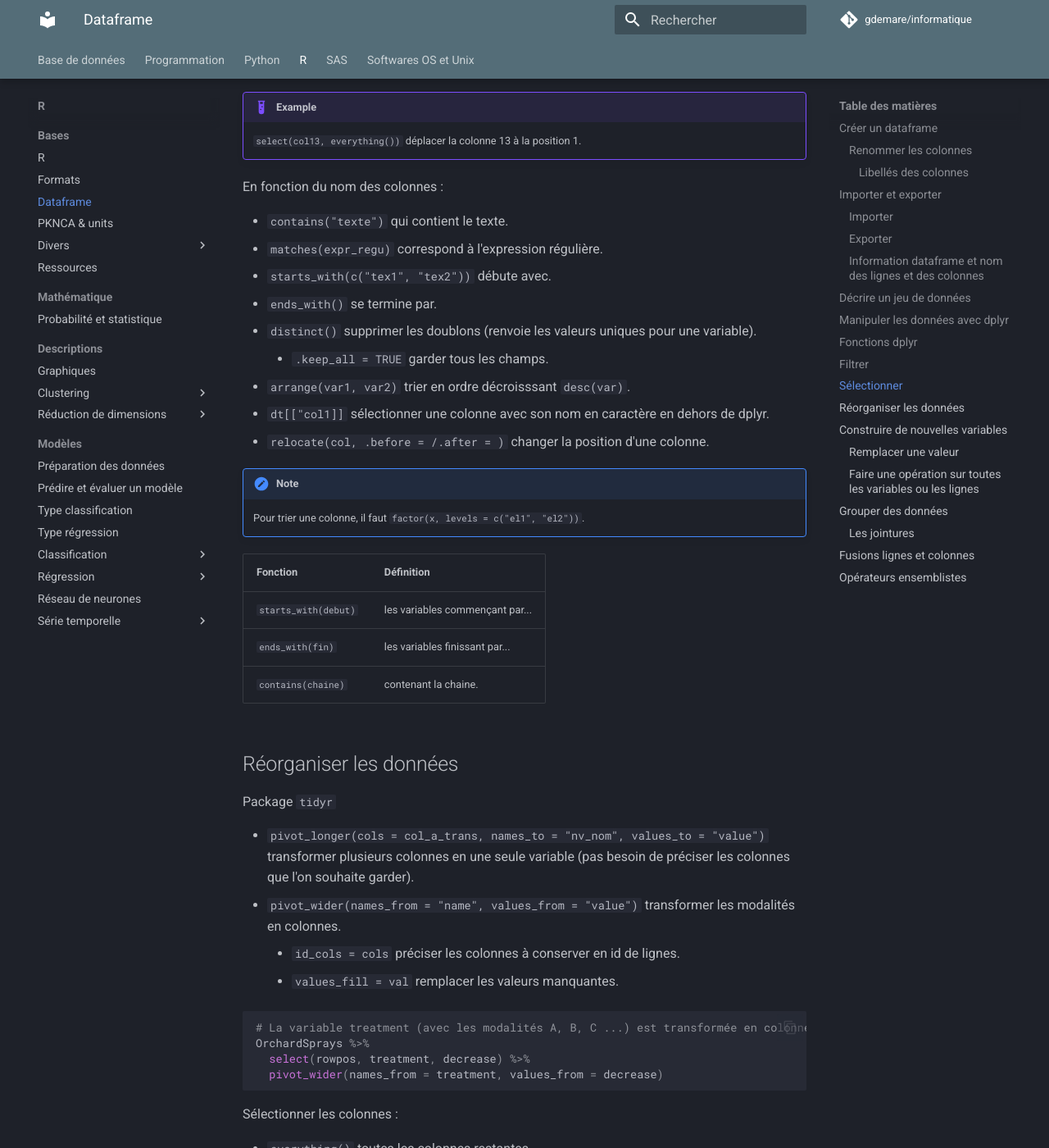
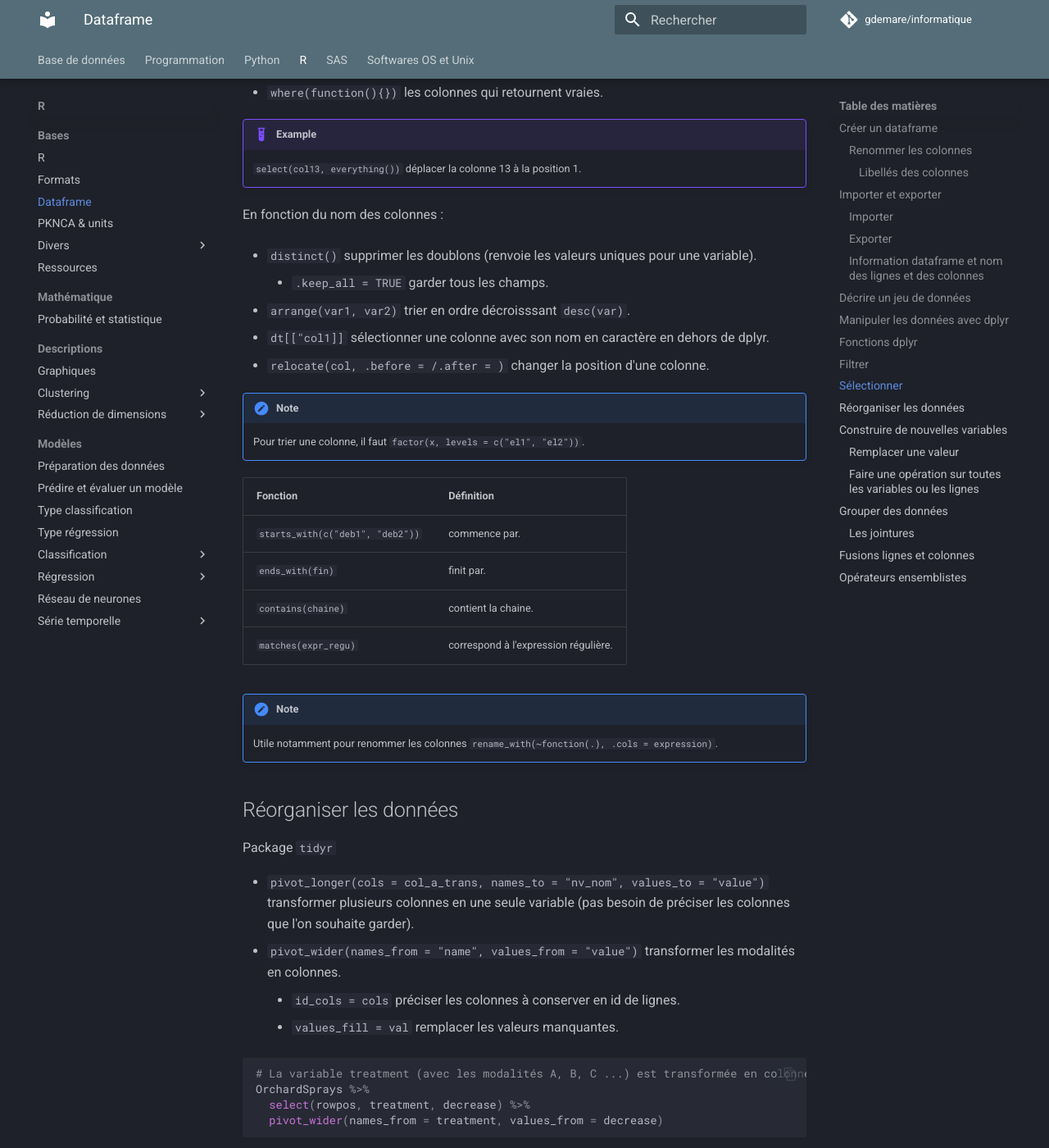
Before and after one commit to gdemare/Informatique, an MkDocs documentation site: the page built from docs/r/manipuler-donnees_r.md, in a window 1280 px wide and 1400 px high, scrolled down 4035 px. Shown: the whole window at 82% size. Built offline with MkDocs 1.6.1 and Material for MkDocs 9.7.7, drawn with Linux system fonts in a browser that asks for light colours; comment, search, counter and statistics services are not loaded; some of the changed text lies outside the part shown.

Commit message:
Update manipuler-donnees_r.md

````diff
--- a/docs/r/manipuler-donnees_r.md
+++ b/docs/r/manipuler-donnees_r.md
@@ -17,11 +17,12 @@
   )
 ```
 
-* `transpose(df)` tranformer un dt en liste de lignes (`library(purrr)`).
+* `transpose(df)` tranformer un dt en liste de lignes (`libraryF(purrr)`).
 
 ### Renommer les colonnes
 
 * `setNames(c('pos_row','pos_col'))` ajouter un nom de colonnes.
+* `rename(new_nom = old_nom)` ou `c(new_nom = old_nom)` renommer une colonne.
 * `rename_with(~paste(., "0"), .cols = everything())` renommer les colonnes (`.cols` préciser les colonnes à renommer).
 * `rename(!!!setNames(col_units$old_name, col_units$new_name))` renommer les colonnes à partir d'un dataframe.
 
@@ -132,10 +133,6 @@
 
 En fonction du nom des colonnes :
 
-* `contains("texte")` qui contient le texte.
-* `matches(expr_regu)` correspond à l'expression régulière.
-* `starts_with(c("tex1", "tex2"))` débute avec.
-* `ends_with()` se termine par.
 
 
 * `distinct()` supprimer les doublons (renvoie les valeurs uniques pour une variable).
@@ -149,11 +146,15 @@
 !!! note
 	Pour trier une colonne, il faut `factor(x, levels = c("el1", "el2"))`.
 
-Fonction 				| Définition
-------------------------|---
-`starts_with(debut)`	| les variables commençant par...
-`ends_with(fin)`		| les variables finissant par...
-`contains(chaine)`		| contenant la chaine.
+Fonction 						| Définition
+--------------------------------|---
+`starts_with(c("deb1", "deb2"))`| commence par.
+`ends_with(fin)`				| finit par.
+`contains(chaine)`				| contient la chaine.
+`matches(expr_regu)` 			| correspond à l'expression régulière.
+
+!!! note
+ 	Utile notamment pour renommer les colonnes `rename_with(~fonction(.), .cols = expression)`.
 
 ## Réorganiser les données
 
@@ -255,6 +255,15 @@
 * `group_by(var)` grouper les observations par la var (toujours suivi de `summarise`).
 * `ungroup(iris)` dégrouper le jeu de données.
 * `group_split()` séparer le jeu de données en plusieurs (précédé d'un `group_by`).
+* Appliquer des fonctions chaque groupe :
+
+```
+group_map(function(x, row_id) {
+    x %>% transmute(
+      var1 = a + b,
+      var2 = c/2)
+}
+```
 
 Calculer des indicateurs par groupe :
 
````
Also changed, not shown: other parts of docs/r/manipuler-donnees_r.md (+2 -3 lines).
